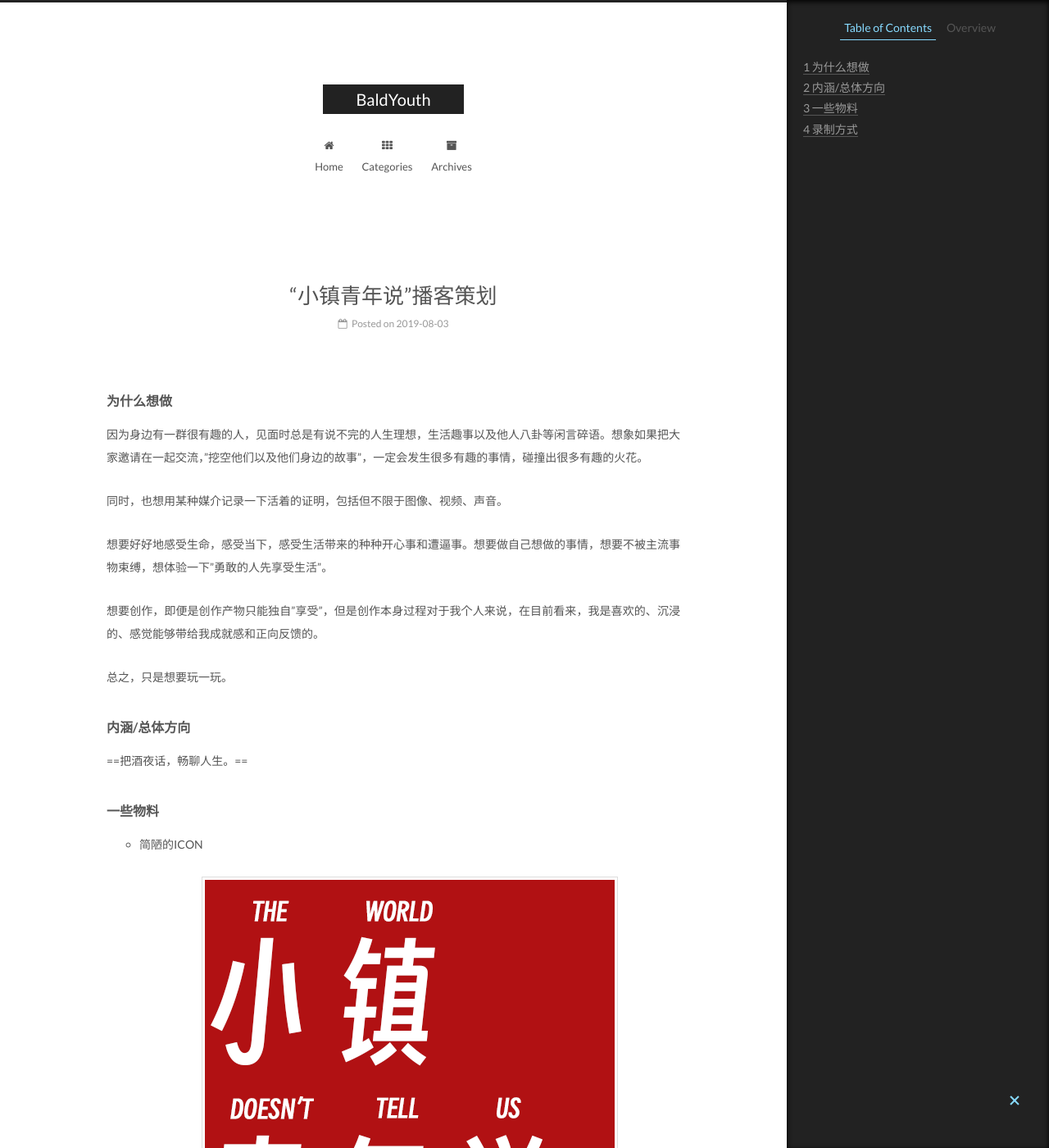
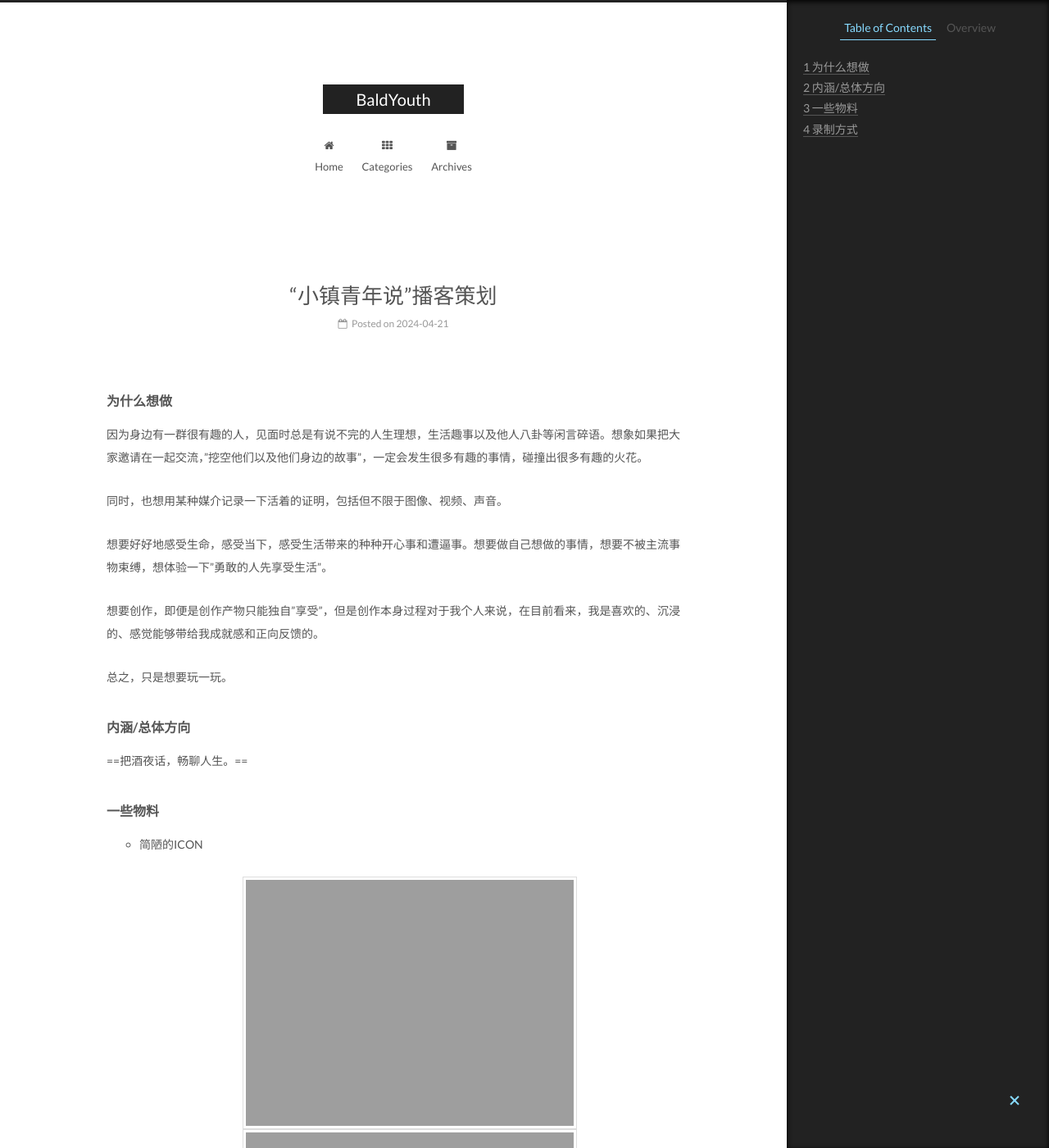
Before and after one commit to wenshuojie/wenshuojie.github.io, a Jekyll site: the page built from _posts/2024-04-21-小镇青年说播客策划.md, in a window 1280 px wide and 1400 px high. Shown: the whole window at 82% size. Built offline with Jekyll 4.4.1, drawn with Linux system fonts in a browser that asks for light colours; some of the changed text lies outside the part shown.

Commit message:
2024-04-21
2024-04-21

```diff
--- a/_posts/2024-04-21-小镇青年说播客策划.md
+++ b/_posts/2024-04-21-小镇青年说播客策划.md
@@ -1,6 +1,6 @@
 ---
 title: “小镇青年说”播客策划
-date: 2019-08-03
+date: 2024-04-21
 tags: 策划 想要做的事情 创作
 ---
 
@@ -22,8 +22,8 @@
 #### 一些物料
 -  简陋的ICON
 
-	![](/assets/2024-04-21/01-播客图片ver01.png)  ![](/assets/2024-04-21/02-播客图片ver01.png)  ![](/assets/2024-04-21/03-播客图片ver01.png)
-	![](/assets/2024-04-21/04-播客图片ver01.png)
+	![](/assets/2024-04-21/01-播客图片ver01.png =200x200)  ![](/assets/2024-04-21/02-播客图片ver01.png =200x200)  ![](/assets/2024-04-21/03-播客图片ver01.png =200x200)
+	![](/assets/2024-04-21/04-播客图片ver01.png =200x200)
 
 - 设想几个主题
   -  辩论模式——如今的你是否想要回到小时候？
```
